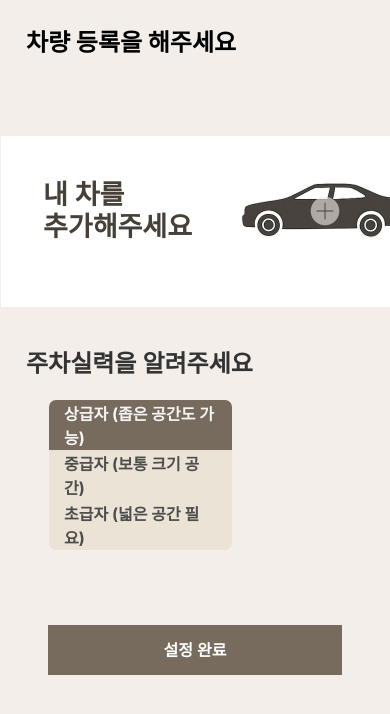
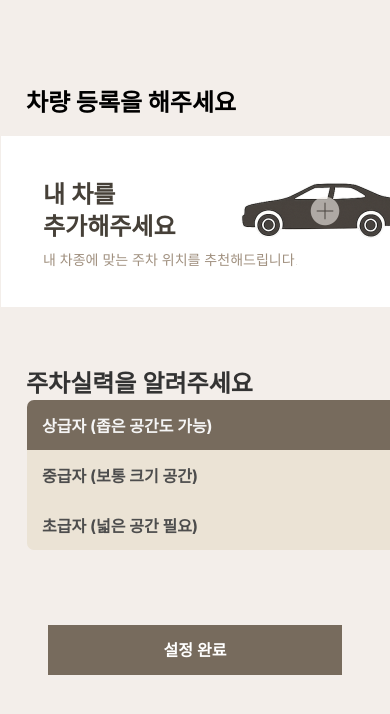
Before and after one commit to Me-in-U/Alpacar, a Vue app in the folder frontend/alpacar-vue/: page /social-login-info in a window 390 px wide. Shown: the top 714 px of the page. Built offline with nearby package versions, Linux system fonts and the light colour scheme; the HTML template or start-up script is replaced by a standard one.

Commit message:
모바일 환경 주차실력 체크박스 좌우 비율 수정

```diff
--- a/frontend/alpacar-vue/package.json
+++ b/frontend/alpacar-vue/package.json
@@ -14,6 +14,7 @@
     "type-check": "vue-tsc --build"
   },
   "dependencies": {
+    "bootstrap": "^5.3.7",
     "pinia": "^3.0.3",
     "vue": "^3.5.18",
     "vue-router": "^4.5.1"
--- a/frontend/alpacar-vue/src/router/index.ts
+++ b/frontend/alpacar-vue/src/router/index.ts
@@ -1,23 +1,17 @@
 import { createRouter, createWebHistory } from 'vue-router'
-import HomeView from '../views/HomeView.vue'
-import SignupLogin from '../views/SignupLogin.vue'
-import Login from '../views/Login.vue'
-import Signup from '../views/Signup.vue'
-import ForgotPassword from '../views/ForgotPassword.vue'
-import SocialLoginInfo from '../views/SocialLoginInfo.vue'
+import EntryPage from '../views/user/EntryPage.vue'
+import Login from '../views/user/Login.vue'
+import Signup from '../views/user/Signup.vue'
+import ForgotPassword from '../views/user/ForgotPassword.vue'
+import SocialLoginInfo from '../views/user/SocialLoginInfo.vue'
 
 const router = createRouter({
   history: createWebHistory(import.meta.env.BASE_URL),
   routes: [
     {
       path: '/',
-      name: 'home',
-      component: HomeView
-    },
-    {
-      path: '/signup-login',
-      name: 'signup-login',
-      component: SignupLogin
+      name: 'entry-page',
+      component: EntryPage
     },
     {
       path: '/login',
--- a/frontend/alpacar-vue/src/views/HomeView.vue
+++ /dev/null
@@ -1,43 +0,0 @@
-<script setup lang="ts">
-import { useRouter } from 'vue-router'
-
-const router = useRouter()
-
-const goToSignupLogin = () => {
-  router.push('/signup-login')
-}
-</script>
-
-<template>
-  <main>
-    <TheWelcome />
-    <div class="navigation">
-      <button @click="goToSignupLogin" class="nav-button">
-        회원가입/로그인 페이지로 이동
-      </button>
-    </div>
-  </main>
-</template>
-
-<style scoped>
-.navigation {
-  margin-top: 20px;
-  text-align: center;
-}
-
-.nav-button {
-  background-color: #776b5d;
-  color: white;
-  border: none;
-  padding: 12px 24px;
-  border-radius: 8px;
-  cursor: pointer;
-  font-size: 16px;
-  font-weight: 600;
-  transition: background-color 0.3s ease;
-}
-
-.nav-button:hover {
-  background-color: #6a5f52;
-}
-</style>
--- a/frontend/alpacar-vue/src/views/SignupLogin.vue
+++ b/frontend/alpacar-vue/src/views/user/EntryPage.vue
@@ -77,7 +77,7 @@ export default defineComponent({
   left: 0;
   width: 100%;
   height: 100%;
-  background-image: url('../assets/background-banner.png');
+  background-image: url('@/assets/background-banner.png');
   background-size: cover;
   background-position: center;
   background-repeat: no-repeat;
@@ -100,7 +100,7 @@ export default defineComponent({
 .logo-image {
   width: 100%;
   height: 100%;
-  background-image: url('../assets/alpaca-logo.png');
+  background-image: url('@/assets/alpaca-logo.png');
   background-size: contain;
   background-position: center;
   background-repeat: no-repeat;
--- a/frontend/alpacar-vue/src/views/Login.vue
+++ b/frontend/alpacar-vue/src/views/user/Login.vue
@@ -135,7 +135,7 @@ export default defineComponent({
 .logo-image {
   width: 100%;
   height: 100%;
-  background-image: url('../assets/alpaca-logo.png');
+  background-image: url('@/assets/alpaca-logo.png');
   background-size: contain;
   background-position: center;
   background-repeat: no-repeat;
@@ -231,7 +231,7 @@ export default defineComponent({
 .google-icon {
   width: 24px;
   height: 24px;
-  background-image: url('../assets/google-login.png');
+  background-image: url('@/assets/google-login.png');
   background-size: contain;
   background-position: center;
   background-repeat: no-repeat;
--- a/frontend/alpacar-vue/src/views/SocialLoginInfo.vue
+++ b/frontend/alpacar-vue/src/views/user/SocialLoginInfo.vue
@@ -16,10 +16,8 @@
               <p class="vehicle-description">내 차종에 맞는 주차 위치를 추천해드립니다.</p>
             </div>
             <div class="vehicle-image" @click="showModal = true">
-              <img src="../assets/addcar.png" alt="차량 이미지" class="car-image" />
-              <button class="add-vehicle-button" @click.stop="showModal = true">
-                <img src="../assets/addcar_plus_btn.png" alt="추가 버튼" class="plus-button-image" />
-              </button>
+              <img src="@/assets/addcar.png" alt="차량 이미지" class="car-image" />
+              <button class="add-vehicle-button" @click.stop="showModal = true" />
             </div>
           </div>
         </div>
@@ -28,7 +26,7 @@
       <!-- Parking Skill Section -->
       <div class="parking-skill-section">
         <h2 class="skill-title">주차실력을 알려주세요</h2>
-        <div class="skill-selection">
+        <div class="skill-selection ">
           <button
             class="skill-button"
             :class="{ selected: selectedSkill === 'advanced' }"
@@ -138,6 +136,7 @@ const completeSetup = () => {
   position: absolute;
   left: 26px;
   top: 32px;
+  margin-top: 60px;
 }
 
 .page-title {
@@ -182,7 +181,7 @@ const completeSetup = () => {
 
 .vehicle-title {
   color: #464038;
-  font-size: 27px;
+  font-size: 24px;
   font-family: 'Inter', sans-serif;
   font-weight: 600;
   line-height: 32px;
@@ -190,17 +189,14 @@ const completeSetup = () => {
 }
 
 .vehicle-description {
-  position: absolute;
-  left: 41px;
-  top: 127px;
-  width: 331px;
-  height: 33px;
+  width: 100%;
   color: #A0907F;
-  font-size: 15px;
+  font-size: 14px;
   font-family: 'Inter', sans-serif;
   font-weight: 100;
   line-height: 18px;
-  margin: 0;
+  margin: 8px 0 0 0;
+  white-space: nowrap;
 }
 
 .vehicle-image {
@@ -251,14 +247,12 @@ const completeSetup = () => {
   font-family: 'Inter', sans-serif;
   font-weight: 600;
   line-height: 29px;
-  margin: 0 0 20px 0;
 }
 
 .skill-selection {
   position: absolute;
-  width: 344px;
+  width: 157%;
   height: 150px;
-  left: 22px;
   top: 50px;
   display: flex;
   flex-direction: column;
@@ -422,17 +416,6 @@ const completeSetup = () => {
   box-shadow: 0 4px 12px rgba(119, 107, 93, 0.3);
 }
 
-/* Home Indicator */
-.social-login-info-container::after {
-  content: '';
-  position: absolute;
-  width: 134px;
-  height: 5px;
-  left: 153px;
-  top: 938px;
-  background: rgba(51, 51, 51, 0.80);
-  border-radius: 2.50px;
-}
 
 /* Responsive Design */
 @media (max-width: 440px) {
@@ -446,8 +429,7 @@ const completeSetup = () => {
   }
 
   .skill-selection {
-    width: calc(100% - 44px);
-    left: 22px;
+    width: calc(168%);
   }
 
   .complete-button-container {
```
Also changed, not shown: frontend/alpacar-vue/src/views/user/ForgotPassword.vue (renamed from frontend/alpacar-vue/src/views/ForgotPassword.vue), frontend/alpacar-vue/src/views/user/Home.vue (deleted), frontend/alpacar-vue/src/views/user/MainPage.vue (added), frontend/alpacar-vue/src/views/user/Signup.vue (renamed from frontend/alpacar-vue/src/views/Signup.vue), 1 other file (tests, documents, lock files or other folders).
